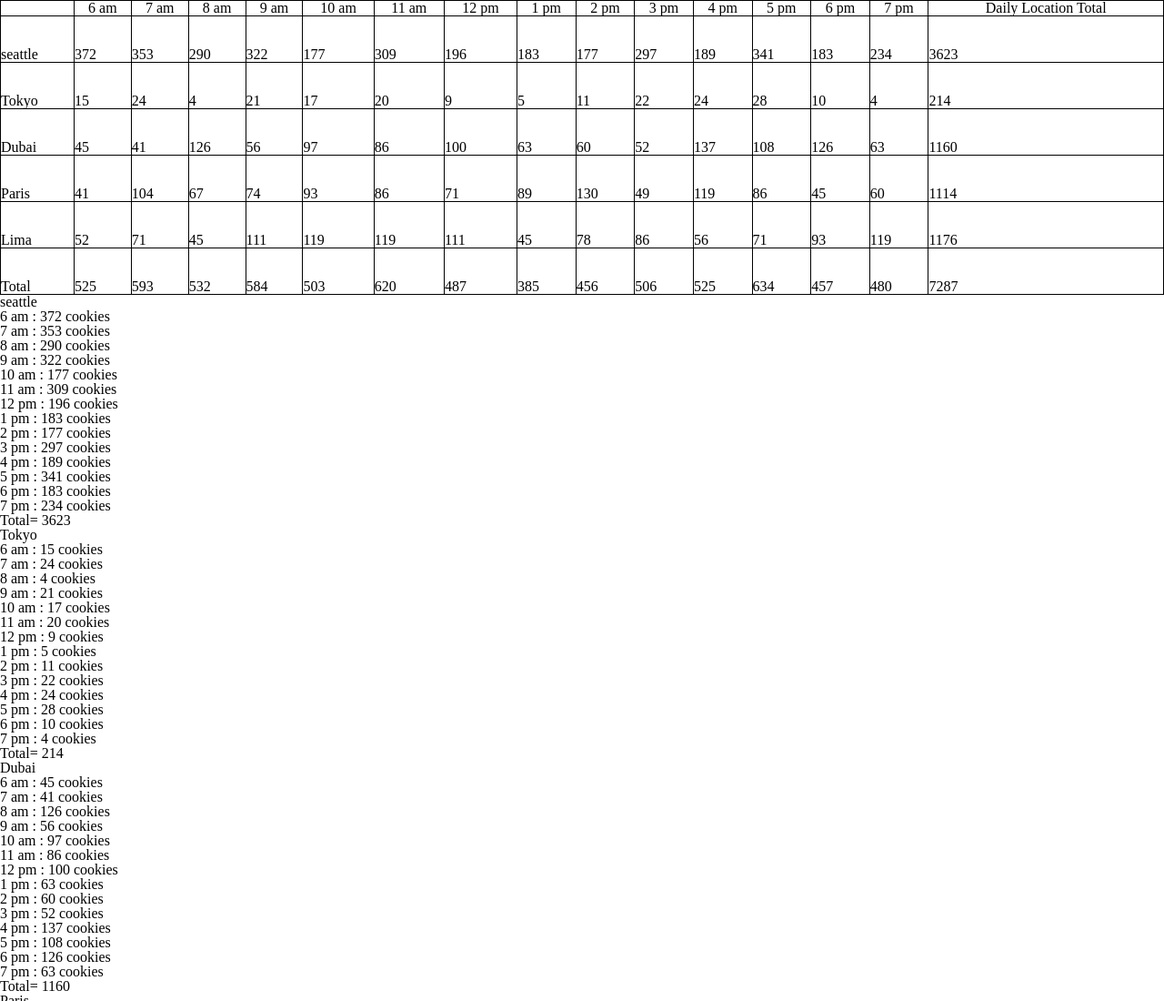
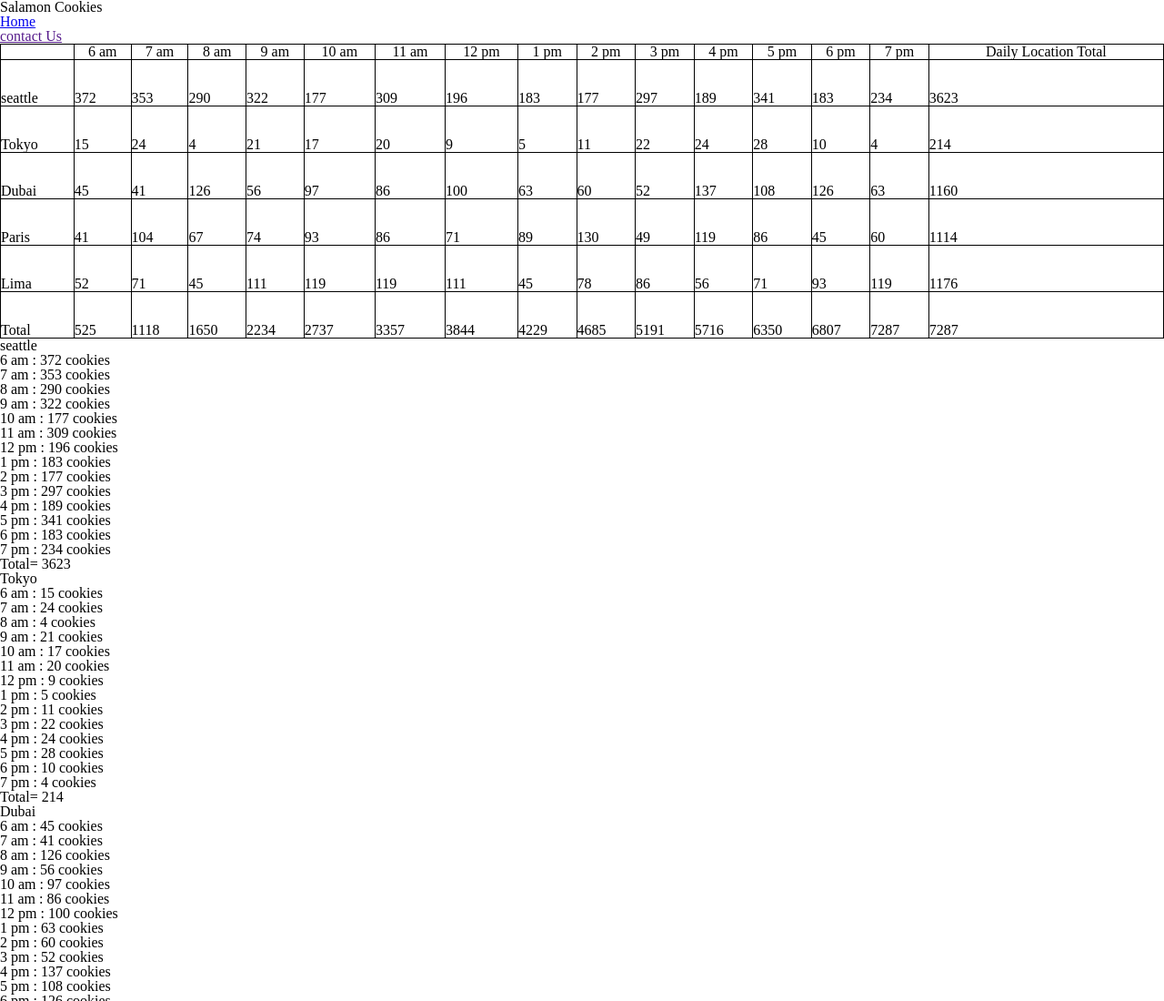
Before and after one commit to mrsmarah/cookies-stand, a plain HTML site: page sales.html in a window 1280 px wide. Shown: the top 1100 px of the page at 91% size. Drawn offline with Linux system fonts and the light colour scheme.

Commit message:
final edit js

```diff
--- a/index.html
+++ b/index.html
@@ -3,9 +3,34 @@
 <head>
     <meta charset="UTF-8">
     <meta name="viewport" content="width=device-width, initial-scale=1.0">
-    <title>Document</title>
+    <title>Salmon Cookies</title>
+    <link rel="stylesheet" href="css/reset.css">
+    <link href="css/style.css" type="text/css" rel="stylesheet" />
 </head>
 <body>
-    <a href="sales.html">sales data</a>
+    <header>
+        <h1>Pat's Salmon Cookie Stand</h1>
+        <h3>The Original Salmon Cookies</h3>
+        <nav>
+            <ul>
+                <li><a href="sales.html">sales data</a></li>
+                <li><a href="">contact Us</a></li>
+            </ul>
+        </nav>
+    </header>
+    <main>
+        <section>
+            <h2>Our history</h2>
+            <p></p>
+
+        </section>
+        <section>
+            <h2>Available at :</h2>
+            <p></p>
+            <img src="" alt="">
+            <iframe src="https://www.google.com/maps/embed?pb=!1m18!1m12!1m3!1d3387.32008179325!2d35.866381014516534!3d31.897899581246357!2m3!1f0!2f0!3f0!3m2!1i1024!2i768!4f13.1!3m3!1m2!1s0x151ca6e3c8e41335%3A0x38b7f4b7f0dc25d0!2sLuminus%20College!5e0!3m2!1sen!2sjo!4v1582658722478!5m2!1sen!2sjo" width="600" height="450" frameborder="0" style="border:0;" allowfullscreen=""></iframe>
+        </section>
+    </main>
+    <footer></footer>
 </body>
 </html>
--- a/js/app.js
+++ b/js/app.js
@@ -8,6 +8,7 @@ function getRandomCustomer(minCustomersHour, maxCustomerHour) {
 }
 
 var workingHours = ['6 am ', '7 am', '8 am', '9 am', '10 am', '11 am', '12 pm', '1 pm', '2 pm', '3 pm', '4 pm', '5 pm', '6 pm', '7 pm',];
+var locations = [];
 
 function Location(name, minCustomersHour, maxCustomerHour, avgCookiesDay, random, amount) {
     this.name = name;
@@ -17,7 +18,9 @@ function Location(name, minCustomersHour, maxCustomerHour, avgCookiesDay, random
     this.random = random;
     this.amount = amount;
     this.total = 0;
+    locations.push(this);
 }
+
 Location.prototype.randomCustomer = function (minCustomersHour, maxCustomerHour) {
     for (var i = 0; i < workingHours.length; i++) {
         this.random[i] = getRandomCustomer(this.minCustomersHour, this.maxCustomerHour);
@@ -105,6 +108,7 @@ Location.prototype.renderTableBody = function () {
 };
 
 
+
 // footer tree table
 Location.prototype.renderTableFooter = function () {
 
@@ -113,14 +117,25 @@ Location.prototype.renderTableFooter = function () {
     var tdEl = document.createElement('td');
     tdEl.textContent = 'Total';
     tr7El.appendChild(tdEl);
-    for (var i = 0; i < workingHours.length; i++) {
-        var tdEl = document.createElement('td');
-        tdEl.textContent = seattle.amount[i] + Tokyo.amount[i] + Dubai.amount[i] + Paris.amount[i] + Lima.amount[i];
+
+    var sumTotal = 0;
+        for (var i = 0; i < workingHours.length; i++) {
+            for (var j = 0; j < locations.length; j++) {
+            var tdEl = document.createElement('td');
+            sumTotal += locations[j].amount[i];
+            tdEl.textContent = sumTotal;
+        }
         tr7El.appendChild(tdEl);
     }
-    var tdEl = document.createElement('td');
-    tdEl.textContent = seattle.total + Tokyo.total + Dubai.total + Paris.total + Lima.total;
-    tr7El.appendChild(tdEl);
+
+    var sumTotal2 = 0;
+        for (var j = 0; j < locations.length; j++) {
+        var tdEl = document.createElement('td');
+        sumTotal2 += locations[j].total;
+        tdEl.textContent = sumTotal2;
+        }
+        tr7El.appendChild(tdEl);
+
 };
 
 //creating new objects by the constructor
--- a/sales.html
+++ b/sales.html
@@ -3,13 +3,19 @@
 <head>
     <meta charset="UTF-8">
     <meta name="viewport" content="width=device-width, initial-scale=1.0">
-    <title>Cookies Stand</title>
+    <title>Salmon Cookies</title>
     <link rel="stylesheet" href="css/reset.css">
     <link href="css/style.css" type="text/css" rel="stylesheet" />
 </head>
 <body>
     <header>
-        <h1></h1>
+        <h1>Salamon Cookies</h1>
+        <nav>
+            <ul>
+                <li><a href="index.html">Home</a></li>
+                <li><a href="">contact Us</a></li>
+            </ul>
+        </nav>
     </header>
     <main>
         <h2></h2>
```
